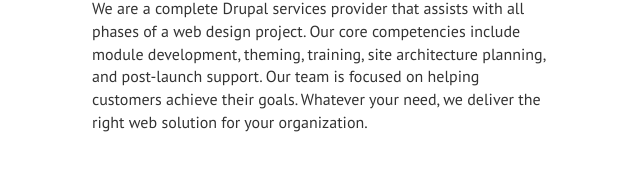
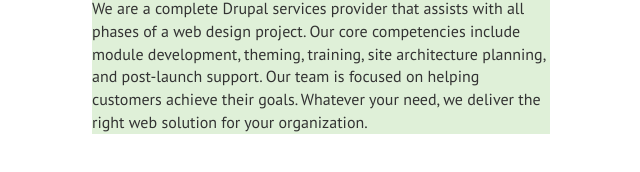
Before and after one commit to phoang11/phoang11.github.io, a plain HTML site: page index.html in a window 1280 px wide. Shown: the part 476-648 px from the top of the page, without its empty margins (368-1008 px from the left). Drawn offline with nearby package versions, Linux system fonts and the light colour scheme; some packages are replaced by stand-ins of ours.

Commit message:
Update index.html

```diff
--- a/index.html
+++ b/index.html
@@ -61,7 +61,7 @@
 
                 <div class="hidden">A Drupal web development agency specializing in Drupal Development, Drupal Support, Drupal Design, and Content Management System. Contact November Studio for any web developemt.</div>
                 <div>
-                <p class="bg-succes"> We are a complete Drupal services provider that assists with all phases of a web design project. Our core competencies include module development, theming, training, site architecture planning, and post-launch support. Our team is focused on helping customers achieve their goals. Whatever your need, we deliver the right web solution for your organization. </p>
+                <p class="bg-success"> We are a complete Drupal services provider that assists with all phases of a web design project. Our core competencies include module development, theming, training, site architecture planning, and post-launch support. Our team is focused on helping customers achieve their goals. Whatever your need, we deliver the right web solution for your organization. </p>
 
                 </div>
             </div>
```
